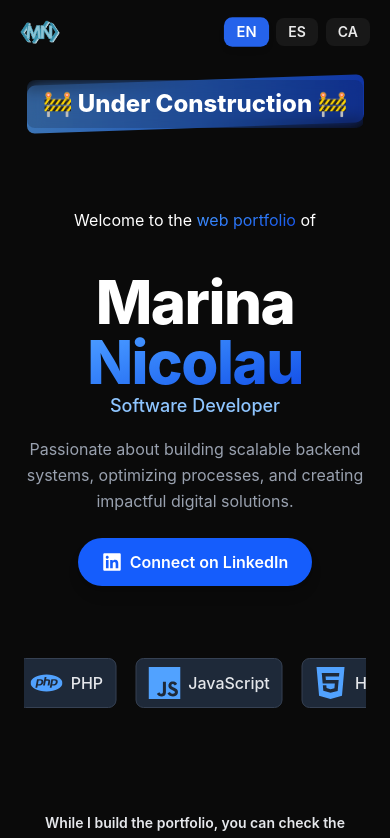
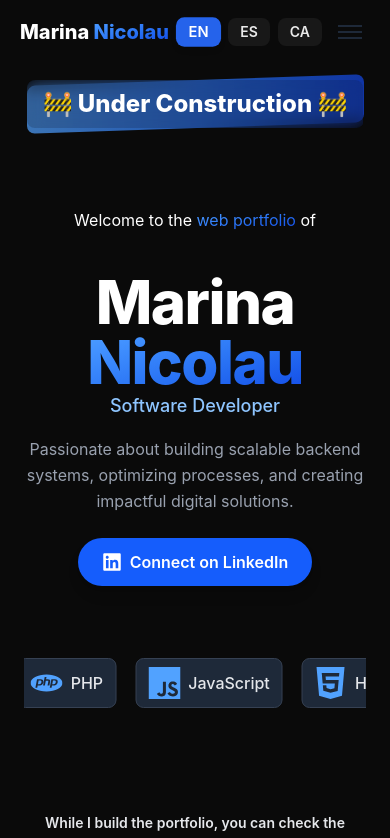
Before and after one commit to NicoMarina/portfolio_dev, a Next.js app in the folder frontend/: page /under-construction in a window 390 px wide. Shown: the top 838 px of the page. Built offline with nearby package versions, Linux system fonts and the light colour scheme.

Commit message:
[REFACTOR] adjust logo and mobile/desktop menu

```diff
--- a/frontend/components/Hero.js
+++ b/frontend/components/Hero.js
@@ -18,7 +18,7 @@ export default function Hero() {
             {translations.of}
         </h2>
 
-        {/* Nombre */}
+        {/* Name */}
         <h1 className="text-white text-6xl xs:text-8xl font-extrabold leading-none sm:whitespace-nowrap tracking-tight md:text-7xl lg:text-8xl select-none">
             Marina
             <span className="text-transparent bg-clip-text bg-gradient-to-br from-blue-400 to-blue-700">
@@ -31,7 +31,7 @@ export default function Hero() {
             {translations.rol}
         </h2>
 
-        {/* Descripción */}
+        {/* Description */}
         <p className="text-gray-400 max-w-2xl text-base md:text-lg leading-relaxed mb-6">
             {translations.heroText}
         </p>
@@ -48,7 +48,7 @@ export default function Hero() {
             </a>
         </div>
 
-        {/* Carrusel de badges */}
+        {/* Badge carousel */}
         <div className="marquee mt-12">
             <div className="marquee-content">
             <TechBadges />
--- a/frontend/components/Navbar.js
+++ b/frontend/components/Navbar.js
@@ -1,7 +1,6 @@
 "use client";
 
 import { useState, useEffect } from "react";
-import Link from "next/link";
 import LanguageSelector from "./LanguageSelector";
 import { useLanguage } from "@/context/LanguageContext";
 
@@ -20,35 +19,38 @@ export default function Navbar({ fetchAboutMe }) {
     { id: "home", label: translations.menu.home },
     { id: "about", label: translations.menu.about },
     { id: "projects", label: translations.menu.projects },
-    { id: "contact", label: translations.menu.contact },
+    // { id: "contact", label: translations.menu.contact },
   ];
 
   return (
     <nav className={`navbar ${scrolled ? "scrolled" : ""}`}>
       <div className="max-w-7xl mx-auto px-5 sm:px-6 lg:px-8 flex justify-between items-center h-16">
-        {/* Logo */}
-        <Link href="/" className="logo">
-          <img
-            src="/logo.png"
-            alt="Logo"
-            className="w-10 h-10 sm:w-10 sm:h-10 md:w-12 md:h-12 object-contain"
-          />
-        </Link>
-
+        <div className="font-extrabold text-xl">
+          {/* Logo */}
+          <a
+            href="/"
+            className="text-white cursor-pointer"
+          >
+            Marina
+              <span className="text-transparent bg-clip-text bg-gradient-to-br from-blue-400 to-blue-700">
+                  {" "}Nicolau
+              </span>
+          </a>
+        </div>
         {/* Desktop menu */}
         <div className="menu hidden md:flex space-x-8 items-center">
-          {/* {menuItems.map((item) => (
+          {menuItems.map((item) => (
             <a key={item.id} href={`#${item.id}`}>
               {item.label}
             </a>
-          ))} */}
+          ))}
           <LanguageSelector fetchAboutMe={fetchAboutMe} />
         </div>
 
         {/* Mobile menu button */}
         <div className="md:hidden flex items-center">
           <LanguageSelector fetchAboutMe={fetchAboutMe} />
-          {/* <button
+          <button
             onClick={() => setIsOpen(!isOpen)}
             className="ml-2 p-2 rounded-md focus:outline-none focus:ring-2 focus:ring-blue-600"
           >
@@ -68,12 +70,12 @@ export default function Navbar({ fetchAboutMe }) {
                 isOpen ? "-rotate-45 -translate-y-1.5" : ""
               }`}
             />
-          </button> */}
+          </button>
         </div>
       </div>
 
       {/* Mobile menu */}
-      {/* {isOpen && (
+      {isOpen && (
         <div className="md:hidden bg-white shadow-lg">
           {menuItems.map((item) => (
             <a
@@ -85,7 +87,7 @@ export default function Navbar({ fetchAboutMe }) {
             </a>
           ))}
         </div>
-      )} */}
+      )}
     </nav>
   );
 }
```
